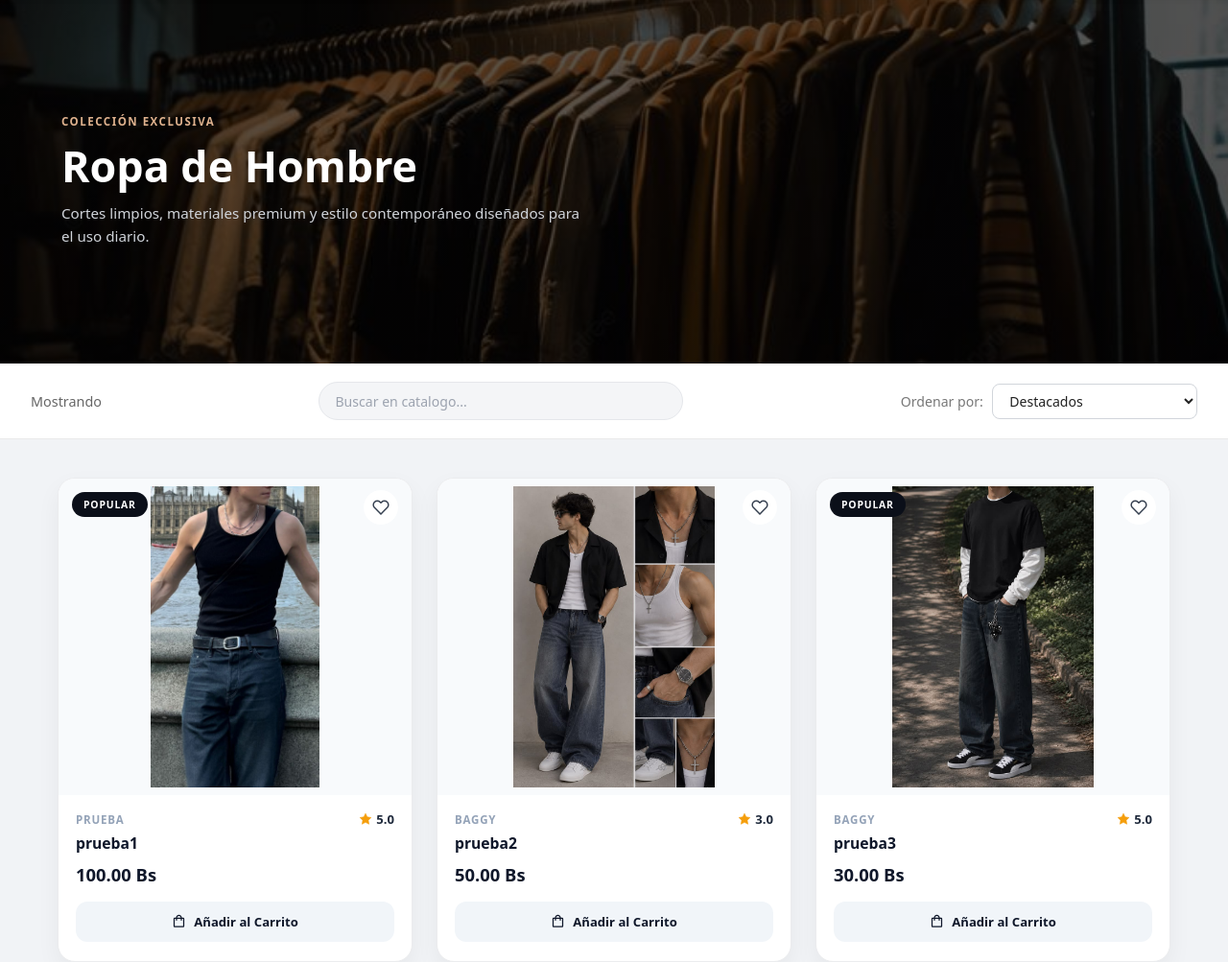
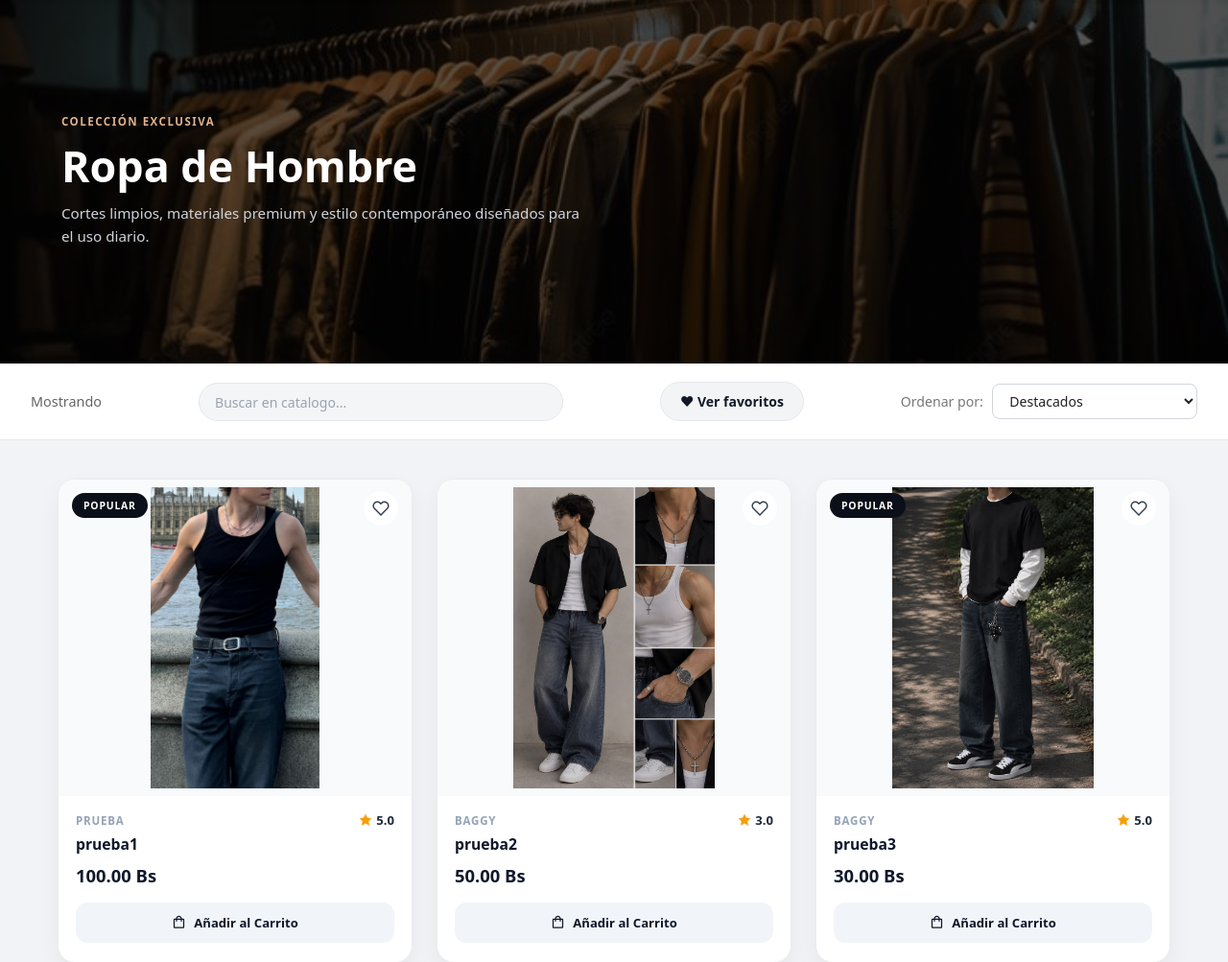
Before and after one commit to GonzaloUchazara/baggyculture-web, a PHP site: page /catalogo.php in a window 1280 px wide. Shown: the part 71-1074 px from the top of the page at 96% size. Run offline with PHP 8.4, Linux system fonts and the light colour scheme; data comes from the database, SQL or seed files in the repository.

Commit message:
Contribuidor: Juan Antonio Moya Oblitas-Se corrigio el catalogo: ordenamiento de mayo a menor/menor a mayor,funcionamiento del boton favoritos y agregado un botn para filtrar y funcionamiento de añadir carrito

```diff
--- a/assets/css/catalogo.css
+++ b/assets/css/catalogo.css
@@ -340,3 +340,8 @@ body {
 .toolbar-search input::placeholder {
   color: #9ca3af;
 }
+/* Pinta el corazón de rojo cuando está activo */
+.btn-wishlist.activo svg {
+    fill: #e11d48;
+    stroke: #e11d48;
+}
--- a/views/catalogo.php
+++ b/views/catalogo.php
@@ -38,19 +38,15 @@ $productos = $stmt->fetchAll();
   </div>
 </section>
 
-
-
 <div class="catalog-toolbar">
   <div class="catalog-toolbar-container">
     <p class="products-count">Mostrando </p>
-
 
     <div class="toolbar-search">
         <form method="GET" action="">
             <input type="text" name="q" placeholder="Buscar en catalogo..." value="<?php echo htmlspecialchars($busqueda); ?>"/>
         </form>
     </div>
-
 
     <div class="sort-box">
       <label for="sort-select">Ordenar por:</label>
@@ -63,7 +59,6 @@ $productos = $stmt->fetchAll();
   </div>
 </div>
 
-
     <div class="catalogo-grid">
         <?php if (!empty($productos)): ?>
             <?php foreach ($productos as $producto): ?>
@@ -71,15 +66,11 @@ $productos = $stmt->fetchAll();
                 $ruta_imagen = !empty($producto['foto_pro']) ? '../public/uploads/productos/' . $producto['foto_pro'] : '../public/uploads/default.jpg';
                 ?>
 
+                <div class="card" data-precio="<?php echo $producto['precio']; ?>">
 
-
-
-                <div class="card">
                     <div class="card-media">
 
                         <a href="detalles.php?id_producto=<?php echo $producto['id_producto']; ?>"><img src="<?php echo htmlspecialchars($ruta_imagen); ?>" alt="<?php echo htmlspecialchars($producto['nombre']); ?>" class="card-img"> </a>
-
-
 
                         <?php if ($producto['calificacion'] >= 4.5): ?>
                             <span class="badge-bestseller">POPULAR</span>
@@ -106,9 +97,6 @@ $productos = $stmt->fetchAll();
                         <h3 class="card-title"><?php echo htmlspecialchars($producto['nombre']); ?></h3>
                         <div class="card-price"><?php echo number_format($producto['precio'], 2); ?> Bs</div>
 
-
-
-
                         <button class="btn-add" data-id="<?php echo $producto['id_producto']; ?>" type="button">
                             <svg xmlns="http://www.w3.org/2000/svg" viewBox="0 0 24 24" fill="currentColor">
                                 <path d="M19 6h-2c0-2.76-2.24-5-5-5S7 3.24 7 6H5c-1.1 0-2 .9-2 2v12c0 1.1.9 2 2 2h14c1.1 0 2-.9 2-2V8c0-1.1-.9-2-2-2zm-7-3c1.66 0 3 1.34 3 3H9c0-1.66 1.34-3 3-3zm7 17H5V8h2v2c0 .55.45 1 1 1s1-.45 1-1V8h6v2c0 .55.45 1 1 1s1-.45 1-1V8h2v12z"/>
@@ -123,6 +111,105 @@ $productos = $stmt->fetchAll();
         <?php endif; ?>
     </div>
 
+    <!-- CORRECCIÓN: antes era "// Correcion 2: script con ordenamiento" (texto suelto fuera del script). Ahora es comentario HTML -->
+    <script>
+    // Correcion 2: script con ordenamiento
+    document.getElementById('sort-select').addEventListener('change', function () {
+        const grid = document.querySelector('.catalogo-grid');
+        const tarjetas = Array.from(grid.querySelectorAll('.card'));
+
+        tarjetas.sort((a, b) => {
+            if (this.value === 'precio-menor') return a.dataset.precio - b.dataset.precio;
+            if (this.value === 'precio-mayor') return b.dataset.precio - a.dataset.precio;
+            return 0;
+        });
+
+        tarjetas.forEach(t => grid.appendChild(t));
+    });
+
+    // Correcion 2: Funcionamiento del botor FAVORITOS
+    const favoritos = JSON.parse(localStorage.getItem('favoritos') || '[]');
+
+    document.querySelectorAll('.btn-wishlist').forEach(btn => {
+        const id = btn.dataset.id;
+
+        if (favoritos.includes(id)) btn.classList.add('activo');
+
+        btn.addEventListener('click', () => {
+            btn.classList.toggle('activo');
+
+            const pos = favoritos.indexOf(id);
+            if (pos === -1) favoritos.push(id);
+            else favoritos.splice(pos, 1);
+
+            localStorage.setItem('favoritos', JSON.stringify(favoritos));
+            if (soloFavoritos) aplicarFiltroFavoritos();
+        });
+    });
+
+    // Correcion 3 botón "Ver favoritos"
+    let soloFavoritos = false;
+    const estilo = document.createElement('style');
+    estilo.textContent = `
+        .btn-ver-favoritos {
+            padding: 10px 20px;
+            border: 1px solid #e5e7eb;
+            border-radius: 999px;
+            background: #f3f4f6;
+            color: #111827;
+            font-family: inherit;
+            font-size: 14px;
+            font-weight: 600;
+            cursor: pointer;
+            transition: background 0.2s, color 0.2s;
+        }
+        .btn-ver-favoritos:hover { background: #e5e7eb; }
+        .btn-ver-favoritos.activo {
+            background: #111827;
+            border-color: #111827;
+            color: #fff;
+        }
+    `;
+    document.head.appendChild(estilo);
+
+    const btnVerFavoritos = document.createElement('button');
+    btnVerFavoritos.type = 'button';
+    btnVerFavoritos.className = 'btn-ver-favoritos';
+    btnVerFavoritos.textContent = '♥ Ver favoritos';
+    document.querySelector('.sort-box').before(btnVerFavoritos);
+
+    function aplicarFiltroFavoritos() {
+        document.querySelectorAll('.card').forEach(card => {
+            const marcado = card.querySelector('.btn-wishlist').classList.contains('activo');
+            card.style.display = (soloFavoritos && !marcado) ? 'none' : '';
+        });
+        btnVerFavoritos.textContent = soloFavoritos ? '← Ver todos' : '♥ Ver favoritos';
+        btnVerFavoritos.classList.toggle('activo', soloFavoritos);
+    }
+
+    btnVerFavoritos.addEventListener('click', () => {
+        soloFavoritos = !soloFavoritos;
+        aplicarFiltroFavoritos();
+    });
+
+    // Correccion 4: botón "Añadir al Carrito"
+    const carrito = JSON.parse(localStorage.getItem('carrito') || '[]');
+
+    document.querySelectorAll('.btn-add').forEach(btn => {
+        btn.addEventListener('click', () => {
+            const id = btn.dataset.id;
+
+            const item = carrito.find(p => p.id === id);
+            if (item) item.cantidad++;
+            else carrito.push({ id: id, cantidad: 1 });
+
+            localStorage.setItem('carrito', JSON.stringify(carrito));
+            const texto = btn.querySelector('span');
+            texto.textContent = '✓ Añadido';
+            setTimeout(() => texto.textContent = 'Añadir al Carrito', 1500);
+        });
+    });
+    </script>
 
 </body>
 </html>
```
